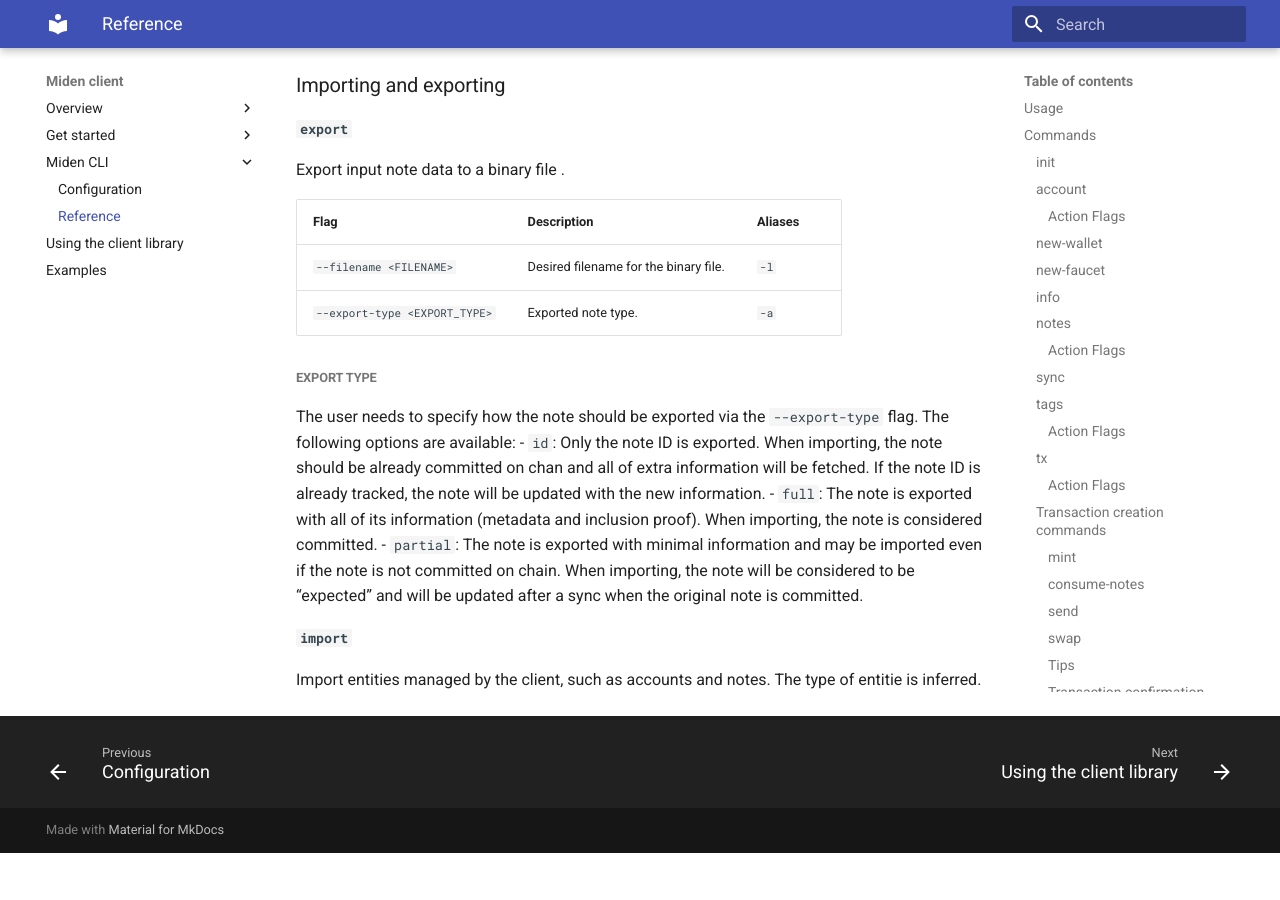
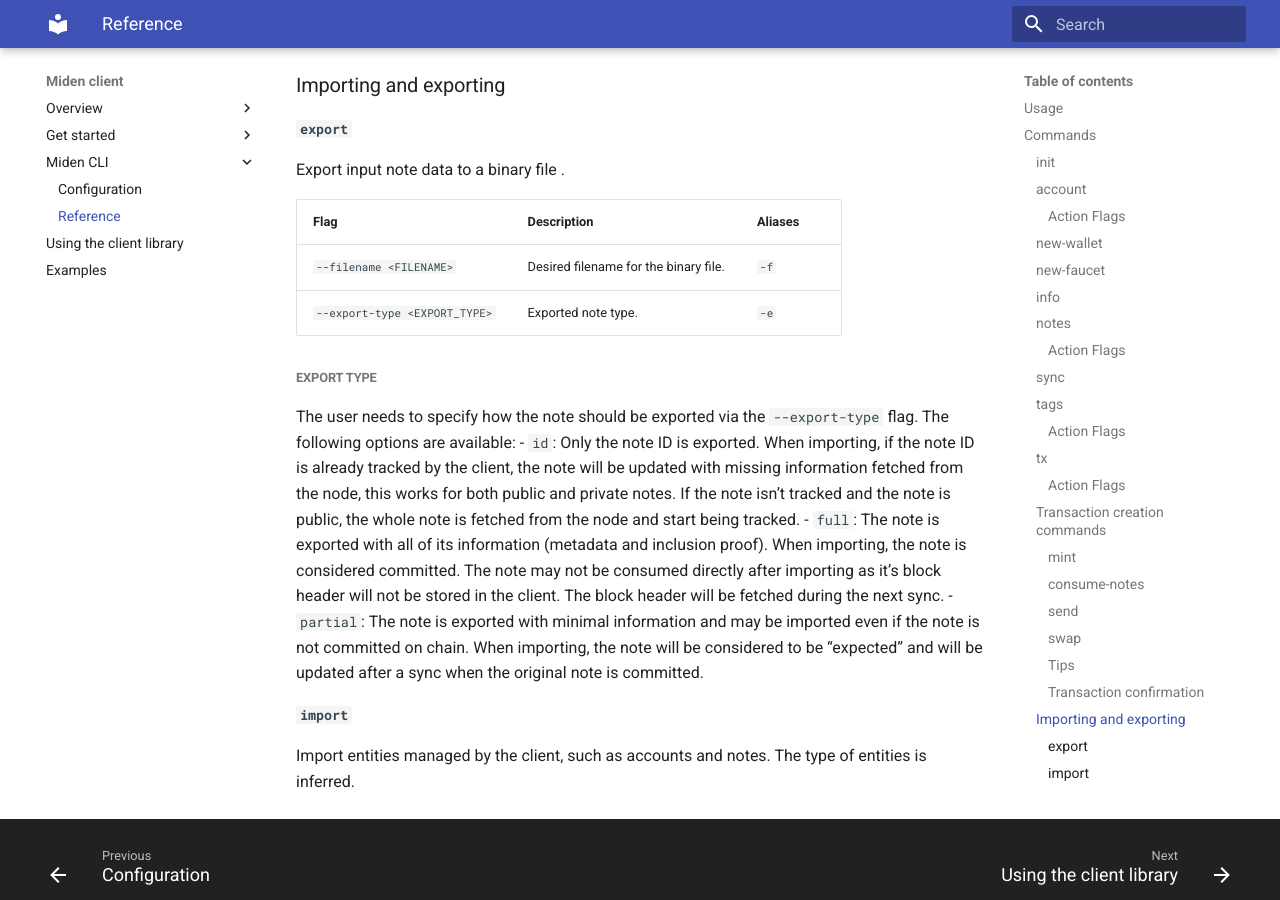
Before and after one commit to 0xPolygonMiden/miden-client, an MkDocs documentation site: the page built from docs/cli-reference.md, in a window 1280 px wide and 900 px high, scrolled down 6027 px. Built offline with MkDocs 1.6.1 and Material for MkDocs 9.7.7, drawn with Linux system fonts in a browser that asks for light colours; before the commit the page ends 6880 px from its top, so only the background shows below that.

Commit message:
Change suggestions

```diff
--- a/docs/cli-reference.md
+++ b/docs/cli-reference.md
@@ -245,16 +245,16 @@
 
 | Flag                           | Description                                    | Aliases |
 |--------------------------------|------------------------------------------------|---------|
-| `--filename <FILENAME>`        | Desired filename for the binary file.          | `-l`    |
-| ` --export-type <EXPORT_TYPE>` | Exported note type.                            | `-a`    |
+| `--filename <FILENAME>`        | Desired filename for the binary file.          | `-f`    |
+| `--export-type <EXPORT_TYPE>`  | Exported note type.                            | `-e`    |
 
 ##### Export type
 
 The user needs to specify how the note should be exported via the `--export-type` flag. The following options are available:
-- `id`: Only the note ID is exported. When importing, the note should be already committed on chan and all of extra information will be fetched. If the note ID is already tracked, the note will be updated with the new information.
-- `full`: The note is exported with all of its information (metadata and inclusion proof). When importing, the note is considered committed.
+- `id`: Only the note ID is exported. When importing, if the note ID is already tracked by the client, the note will be updated with missing information fetched from the node, this works for both public and private notes. If the note isn't tracked and the note is public, the whole note is fetched from the node and start being tracked.
+- `full`: The note is exported with all of its information (metadata and inclusion proof). When importing, the note is considered committed. The note may not be consumed directly after importing as it's block header will not be stored in the client. The block header will be fetched during the next sync.
 - `partial`: The note is exported with minimal information and may be imported even if the note is not committed on chain. When importing, the note will be considered to be "expected" and will be updated after a sync when the original note is committed.
 
 #### `import`
 
-Import entities managed by the client, such as accounts and notes. The type of entitie is inferred.
+Import entities managed by the client, such as accounts and notes. The type of entities is inferred.
```
Also changed, not shown: 1 other file.
